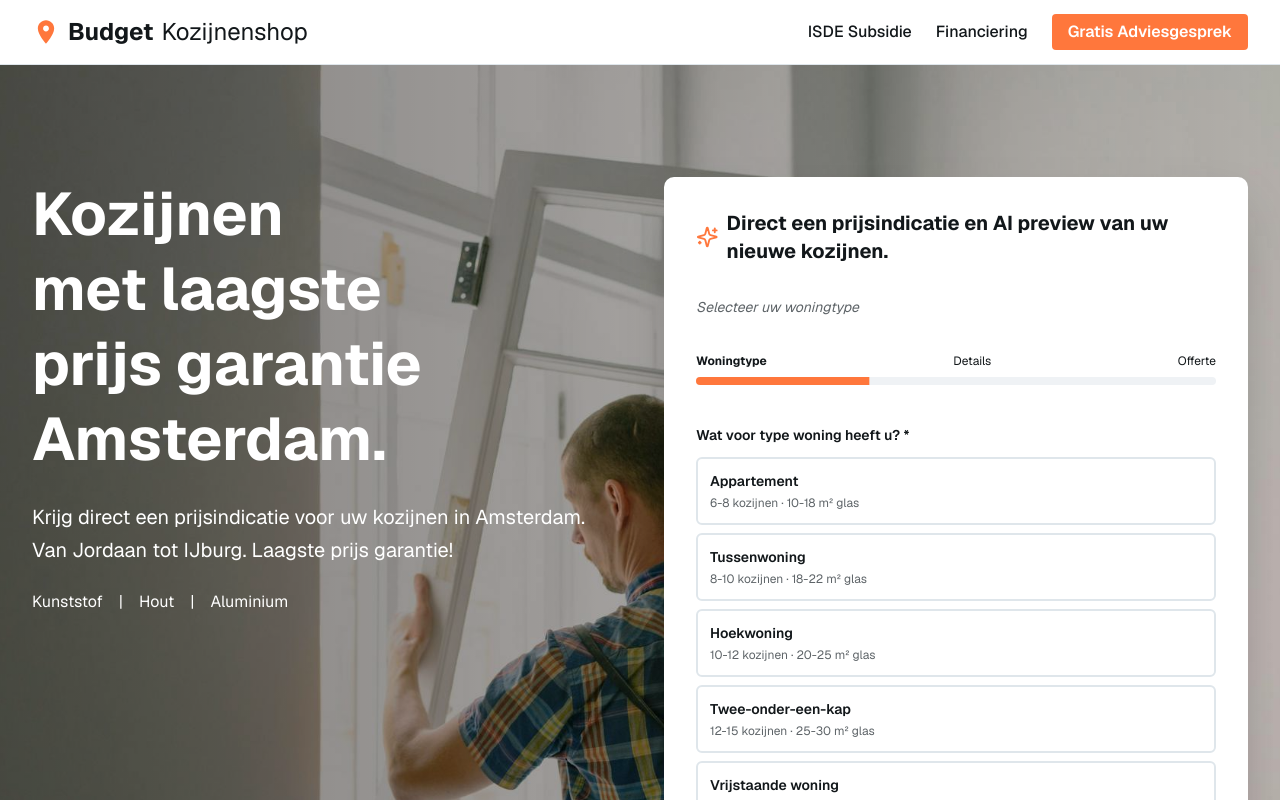
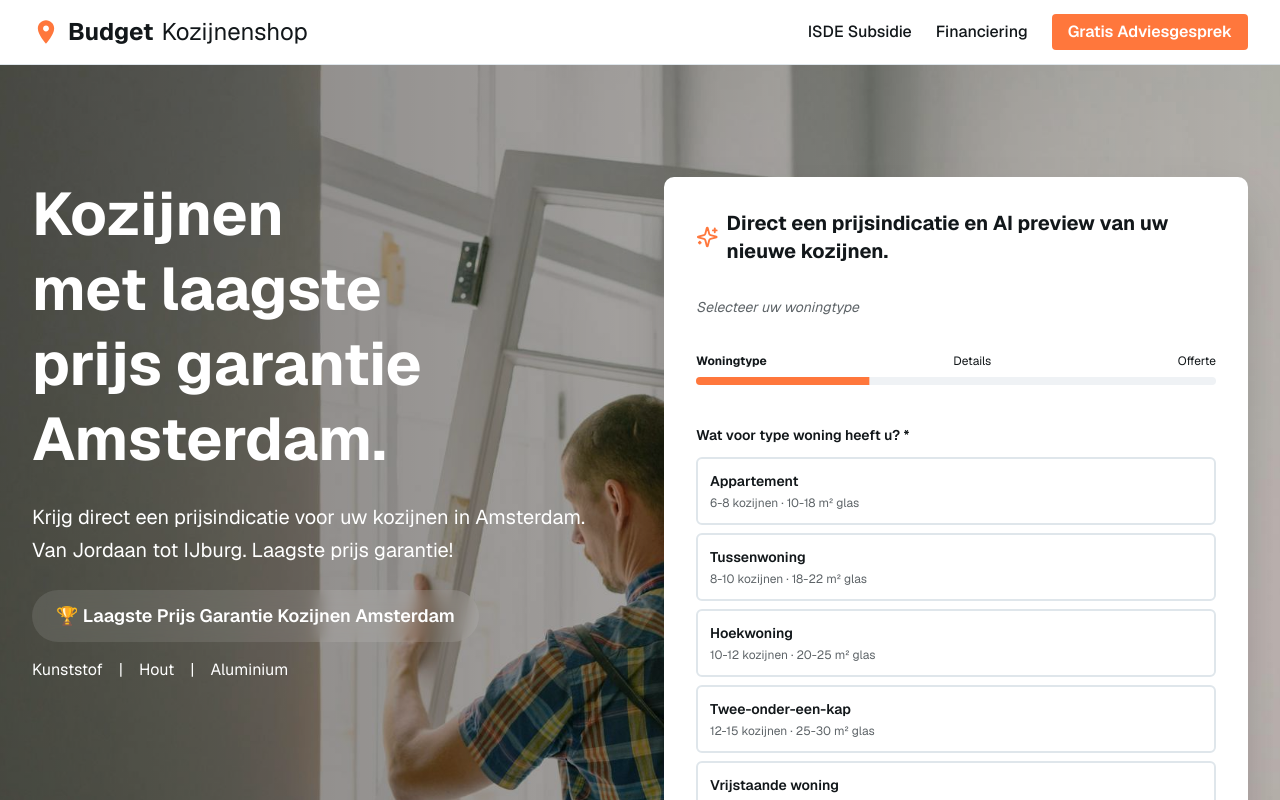
Before and after one commit to Tombcn71/budgetkozijnenshop, a Next.js app: page /kozijnen-amsterdam in a window 1280 px wide. Shown: the top 800 px of the page. Built offline with nearby package versions, Linux system fonts and the light colour scheme.

Commit message:
Voeg laagste prijs garantie badge toe aan hero secties (homepage + alle steden)

```diff
--- a/app/kozijnen-amsterdam/page.tsx
+++ b/app/kozijnen-amsterdam/page.tsx
@@ -257,6 +257,12 @@ export default function KozijnenAmsterdamPage() {
                 <p className="hidden sm:block text-base sm:text-lg md:text-xl text-white mb-6 leading-relaxed text-pretty">
                   Krijg direct een prijsindicatie voor uw kozijnen in Amsterdam. Van Jordaan tot IJburg. Laagste prijs garantie!
                 </p>
+
+                <div className="inline-block bg-white/10 backdrop-blur-sm px-6 py-3 rounded-full mb-4">
+                  <p className="text-md sm:text-lg font-semibold text-white">
+                    🏆 Laagste Prijs Garantie Kozijnen Amsterdam
+                  </p>
+                </div>
 
                 <div className="hidden sm:flex flex-wrap gap-3 md:gap-4 text-sm md:text-base text-white">
                   <span>Kunststof</span>
--- a/app/kozijnen-den-haag/page.tsx
+++ b/app/kozijnen-den-haag/page.tsx
@@ -265,6 +265,12 @@ export default function KozijnenDenHaagPage() {
                 <p className="hidden sm:block text-base sm:text-lg md:text-xl text-white mb-6 leading-relaxed text-pretty">
                   Krijg direct een prijsindicatie voor uw kozijnen in Den Haag. Van Centrum tot Scheveningen. Laagste prijs garantie!
                 </p>
+
+                <div className="inline-block bg-white/10 backdrop-blur-sm px-6 py-3 rounded-full mb-4">
+                  <p className="text-md sm:text-lg font-semibold text-white">
+                    🏆 Laagste Prijs Garantie Kozijnen Den Haag
+                  </p>
+                </div>
 
                 <div className="hidden sm:flex flex-wrap gap-3 md:gap-4 text-sm md:text-base text-white">
                   <span>Kunststof</span>
--- a/app/kozijnen-rotterdam/page.tsx
+++ b/app/kozijnen-rotterdam/page.tsx
@@ -271,6 +271,12 @@ export default function KozijnenRotterdamPage() {
                 <p className="hidden sm:block text-base sm:text-lg md:text-xl text-white mb-6 leading-relaxed text-pretty">
                   Krijg direct een prijsindicatie voor uw kozijnen in Rotterdam. Van Centrum tot Hoogvliet. Laagste prijs garantie!
                 </p>
+
+                <div className="inline-block bg-white/10 backdrop-blur-sm px-6 py-3 rounded-full mb-4">
+                  <p className="text-md sm:text-lg font-semibold text-white">
+                    🏆 Laagste Prijs Garantie Kozijnen Rotterdam
+                  </p>
+                </div>
 
                 <div className="hidden sm:flex flex-wrap gap-3 md:gap-4 text-sm md:text-base text-white">
                   <span>Kunststof</span>
--- a/app/kozijnen-utrecht/page.tsx
+++ b/app/kozijnen-utrecht/page.tsx
@@ -264,6 +264,12 @@ export default function KozijnenUtrechtPage() {
                 <p className="hidden sm:block text-base sm:text-lg md:text-xl text-white mb-6 leading-relaxed text-pretty">
                   Krijg direct een prijsindicatie voor uw kozijnen in Utrecht. Van Binnenstad tot Leidsche Rijn. Laagste prijs garantie!
                 </p>
+
+                <div className="inline-block bg-white/10 backdrop-blur-sm px-6 py-3 rounded-full mb-4">
+                  <p className="text-md sm:text-lg font-semibold text-white">
+                    🏆 Laagste Prijs Garantie Kozijnen Utrecht
+                  </p>
+                </div>
 
                 <div className="hidden sm:flex flex-wrap gap-3 md:gap-4 text-sm md:text-base text-white">
                   <span>Kunststof</span>
--- a/components/hero-ai.tsx
+++ b/components/hero-ai.tsx
@@ -33,6 +33,12 @@ export function HeroAI() {
               Krijg direct een prijsindicatie en zie met AI hoe uw nieuwe kozijnen eruit gaan zien. Laagste prijs garantie!
             </p>
 
+            <div className="inline-block bg-white/10 backdrop-blur-sm px-6 py-3 rounded-full mb-4">
+              <p className="text-md sm:text-lg font-semibold text-white">
+                🏆 Laagste Prijs Garantie Kozijnen
+              </p>
+            </div>
+
             <div className="hidden sm:flex flex-wrap gap-3 md:gap-4 text-sm md:text-base text-white">
               <span>Kunststof</span>
               <span>|</span>
```
